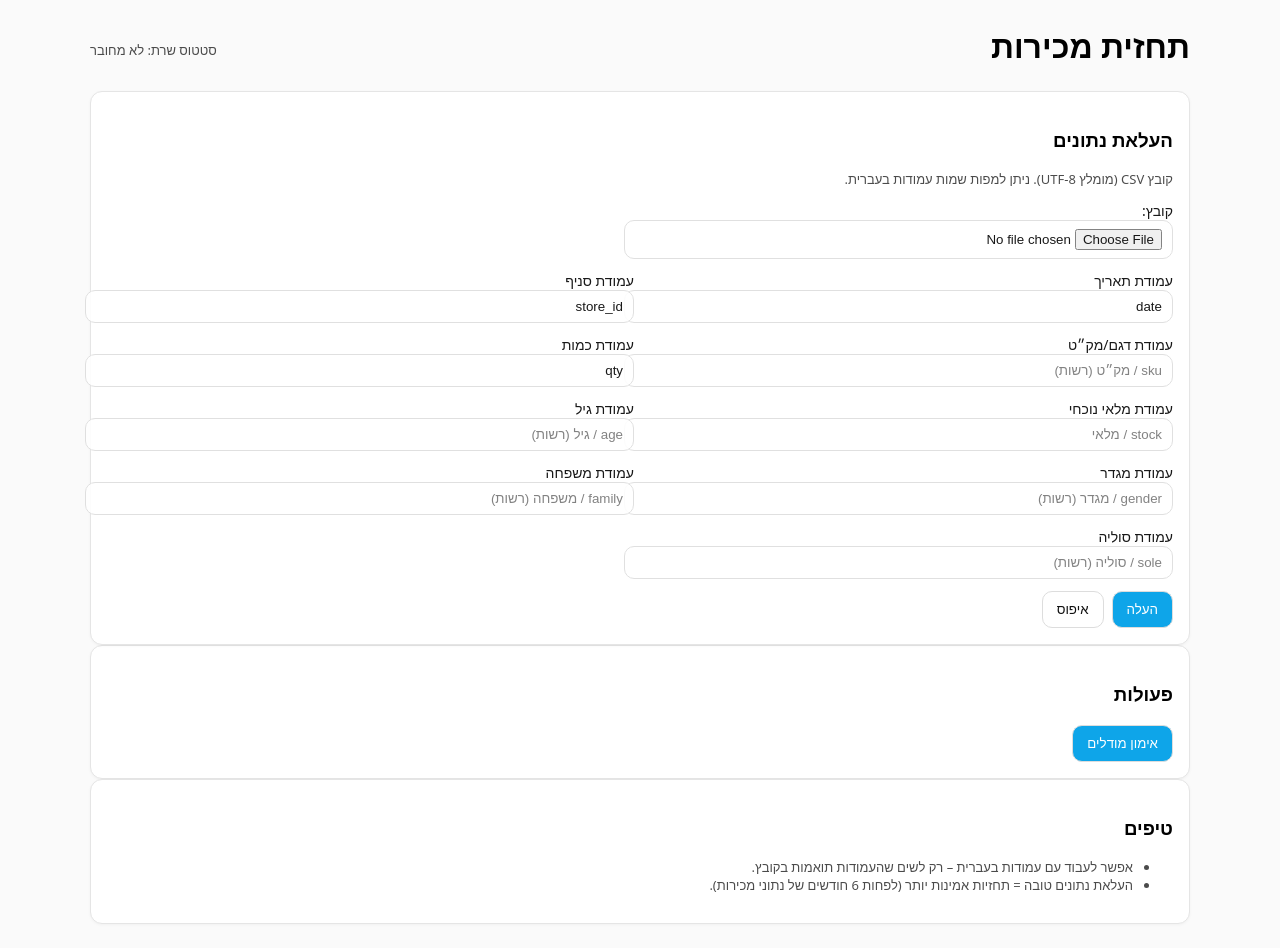
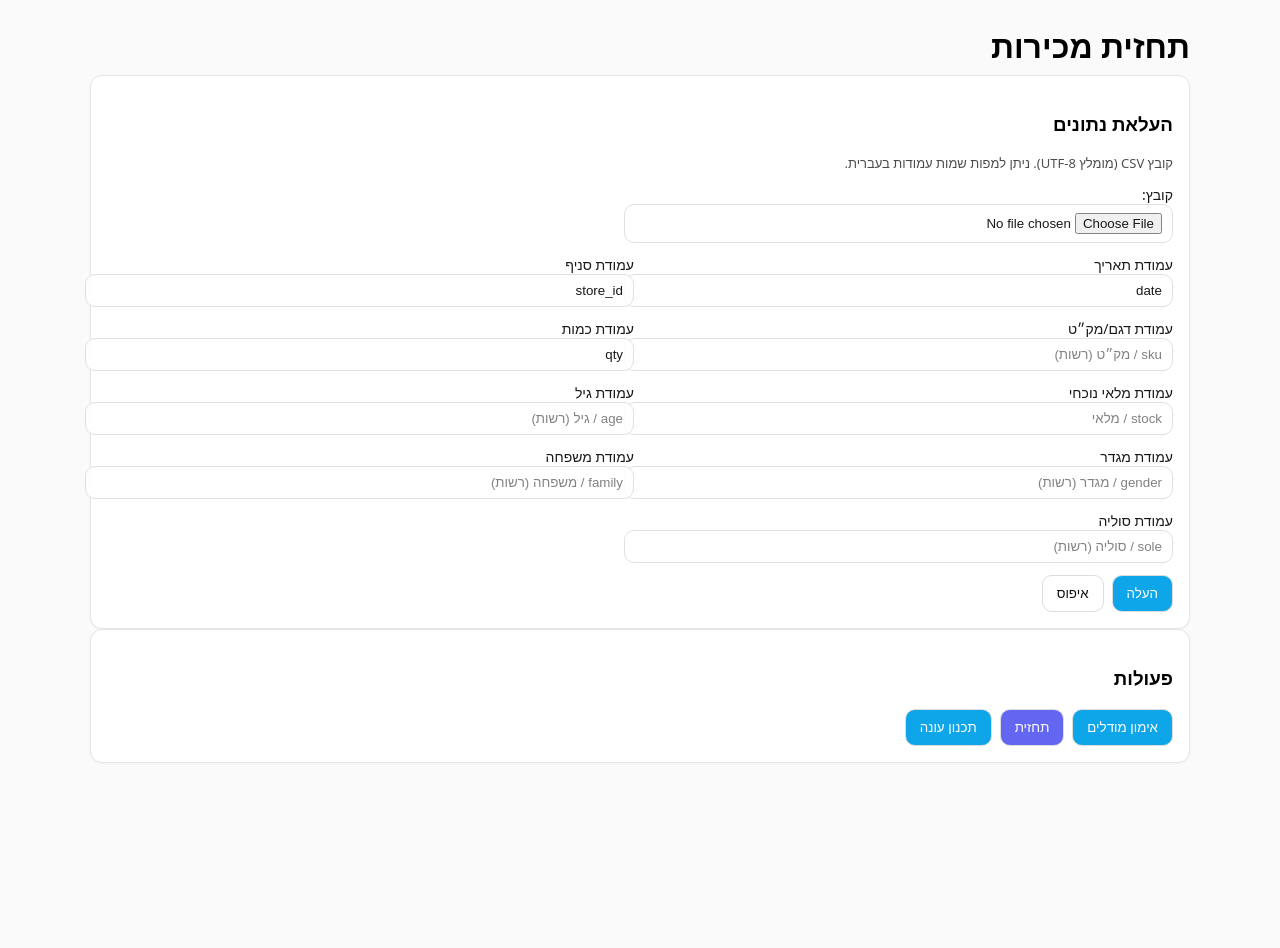
Before and after one commit to guyleibovic12/my-website-3, a React (Vite) app in the folder frontend/: page / in a window 1280 px wide. After the commit the page ends 800 px from the top, so only its background shows below. Built offline with nearby package versions, Linux system fonts and the light colour scheme; no server answers.

Commit message:
Update App.jsx

```diff
--- a/frontend/src/pages/App.jsx
+++ b/frontend/src/pages/App.jsx
@@ -1,95 +1,76 @@
-import React, { useState, useEffect } from 'react';
+import React, { useState } from 'react';
 import api from '../api';
 import UploadCSV from '../components/UploadCSV';
-import ForecastChart from '../components/ForecastChart';
-import PlanTable from '../components/PlanTable';
 
 export default function App() {
-  const [health, setHealth] = useState(null);
-  const [groups, setGroups] = useState([]);
-  const [cfg, setCfg] = useState({ date_col: 'date', store_col: 'store_id', qty_col: 'qty' });
-  const [summary, setSummary] = useState(null);   // נוספה שמירת פלט התחזית
+  const [rows, setRows] = useState([]);
+  const [summary, setSummary] = useState(null);
 
-  // בדיקת תקינות השרת
-  useEffect(() => {
-    api.get('/')
-      .then((res) => setHealth(res.message))
-      .catch(() => setHealth(null));
-  }, []);
-
-  // העלאת קובץ
   const onUpload = async (file, mapping) => {
     try {
       const fd = new FormData();
-      fd.append('file', file);
-      const res = await api.post('/ingest', fd, { params: mapping });
-      setGroups(res.data.groups || []);
-      setCfg(mapping);
-      alert(`הועלו ${res.data.groups?.length || 0} קבוצות נתונים`);
+      fd.append("file", file);
+      Object.entries(mapping).forEach(([k, v]) => fd.append(k, v));
+
+      const res = await api.post("/ingest", fd, {
+        headers: { "Content-Type": "multipart/form-data" }
+      });
+
+      setRows(res.data.rows || []);
+      alert(`קובץ נטען בהצלחה (${res.data.rows.length} שורות)`);
     } catch (err) {
+      console.error(err);
       alert("שגיאה בהעלאת קובץ");
-      console.error(err);
     }
   };
 
-  // אימון
   const onTrain = async () => {
     try {
-      const body = { rows: groups };
-      const res = await api.post('/train', body);
+      const res = await api.post("/train", { rows });
       if (res.data.error) {
-        alert("שגיאה באימון: " + res.data.error);
+        alert(res.data.error);
       } else {
         setSummary(res.data.summary);
-        alert("אימון הושלם בהצלחה!");
+        alert("אימון הושלם");
       }
     } catch (err) {
+      console.error(err);
       alert("שגיאה באימון");
-      console.error(err);
     }
+  };
+
+  const onForecast = () => {
+    alert("פונקציית תחזית (forecast) תתווסף בהמשך 🚀");
+  };
+
+  const onPlan = () => {
+    alert("פונקציית תכנון עונה (plan) תתווסף בהמשך 📊");
   };
 
   return (
     <div className="container">
-      <div className="row" style={{ alignItems: 'center', justifyContent: 'space-between' }}>
-        <h1>תחזית מכירות</h1>
-        <span className="muted">סטטוס שרת: {health ? 'מחובר' : 'לא מחובר'}</span>
-      </div>
-
-      <div style={{ marginTop: 16 }} className="grid">
-        <UploadCSV onUpload={onUpload} />
-      </div>
+      <h1>תחזית מכירות</h1>
+      <UploadCSV onUpload={onUpload} />
 
       <div className="card">
         <h3>פעולות</h3>
         <div className="row">
           <button onClick={onTrain}>אימון מודלים</button>
+          <button className="secondary" onClick={onForecast}>תחזית</button>
+          <button onClick={onPlan}>תכנון עונה</button>
         </div>
       </div>
 
-      {/* הצגת תוצאות התחזית */}
       {summary && (
         <div className="card">
-          <h3>סיכום תחזית</h3>
+          <h3>סיכום</h3>
           <ul>
-            <li>סה"כ נמכר: {summary.total_sold}</li>
-            <li>מכירה ממוצעת: {summary.avg_sales.toFixed(2)}</li>
+            <li>סה״כ מכירות: {summary.total_sold}</li>
+            <li>מכירות ממוצעות: {summary.avg_sales.toFixed(2)}</li>
             <li>תחזית לעונה הבאה: {summary.forecast_next_season}</li>
           </ul>
         </div>
       )}
-
-      {/* גרף + טבלה (לא חובה, אם יש לך קומפוננטות מוכנות) */}
-      <ForecastChart data={groups} />
-      <PlanTable rows={groups} />
-
-      <div className="card">
-        <h3>טיפים</h3>
-        <ul className="muted">
-          <li>אפשר לעבוד עם עמודות בעברית – רק לשים שהעמודות תואמות בקובץ.</li>
-          <li>העלאת נתונים טובה = תחזיות אמינות יותר (לפחות 6 חודשים של נתוני מכירות).</li>
-        </ul>
-      </div>
     </div>
   );
 }
```
